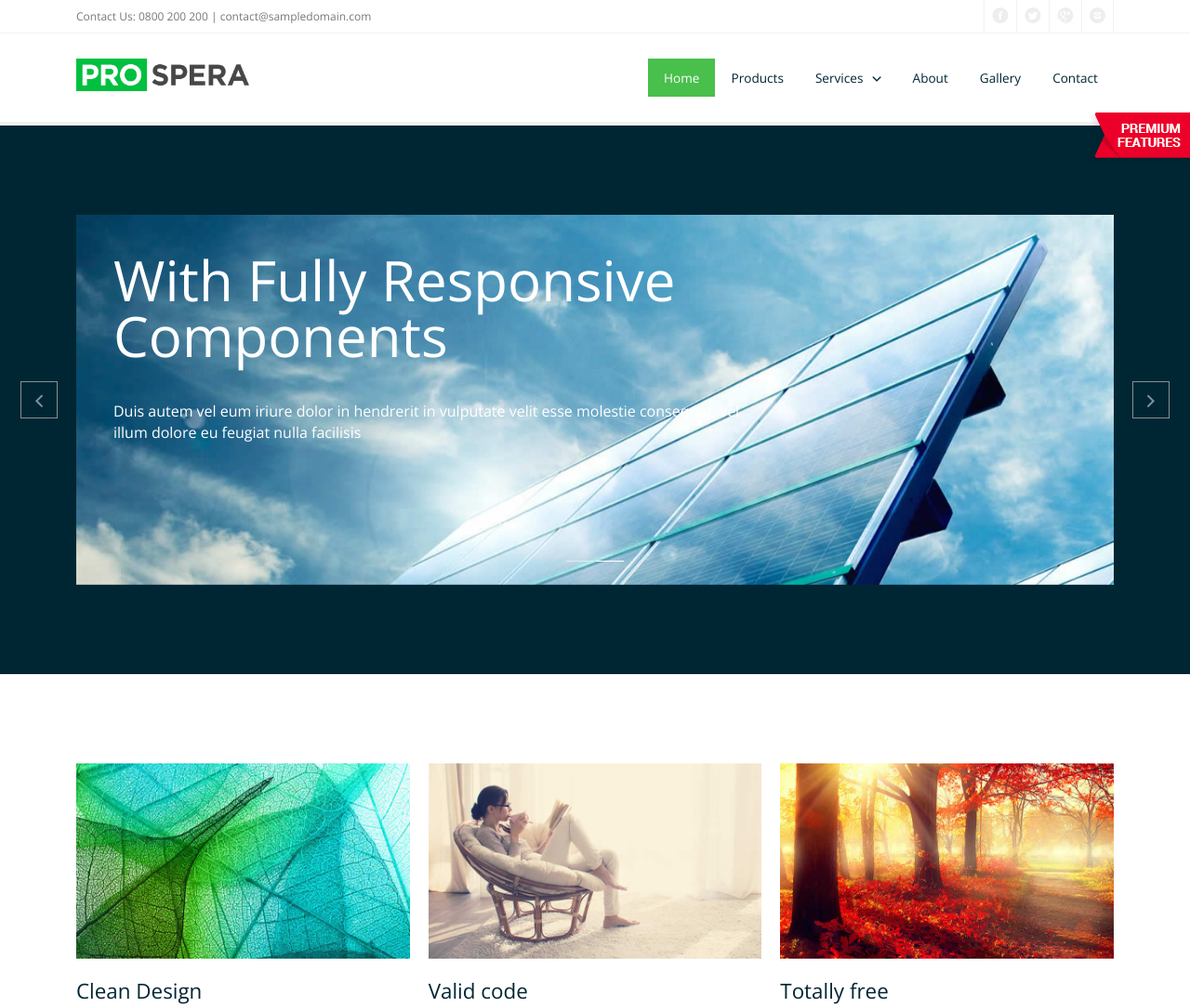
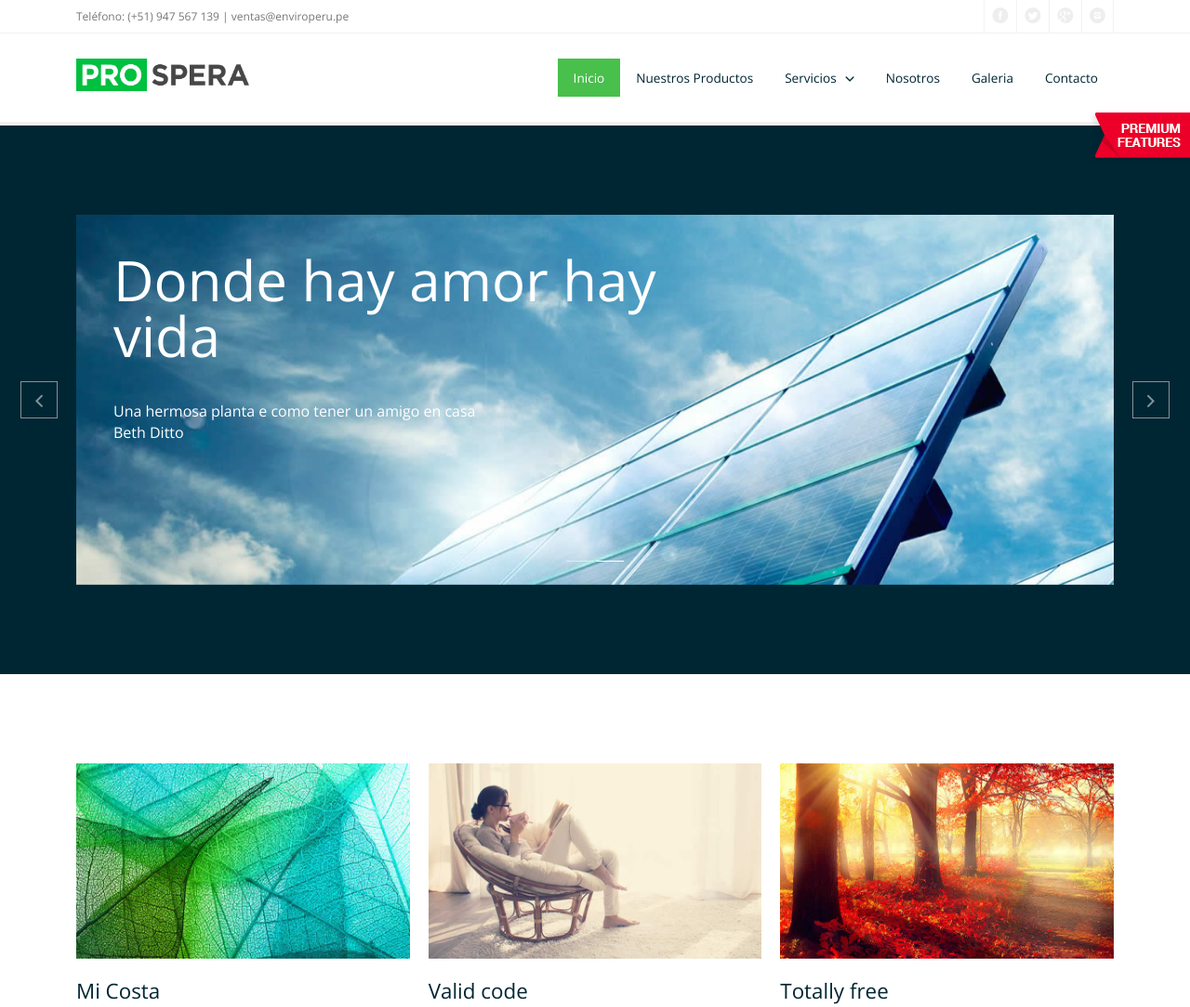
Before and after one commit to halley7048/PLANTA, a plain HTML site: page index.html in a window 1280 px wide. Shown: the top 1083 px of the page at 93% size. Drawn offline with nearby package versions, Linux system fonts and the light colour scheme.

Commit message:
Tercero
Tercera actualización

```diff
--- a/index.html
+++ b/index.html
@@ -3,7 +3,7 @@
   <head>
     <meta charset="UTF-8">
     <meta name="viewport" content="width=device-width, initial-scale=1.0" />
-    <title>Prospera Free - New Amazing HTML5 Template</title>
+    <title>ENVIRO PERÚ</title>
     <link rel="stylesheet" href="css/components.css">
     <link rel="stylesheet" href="css/icons.css">
     <link rel="stylesheet" href="css/responsee.css">
@@ -27,7 +27,7 @@
         <div class="line">
           <div class="s-12 m-6 l-6">
             <div class="top-bar-contact">
-              <p class="text-size-12">Contact Us: 0800 200 200 | <a class="text-orange-hover" href="mailto:contact@sampledomain.com">contact@sampledomain.com</a></p>
+              <p class="text-size-12">Teléfono: (+51) 947 567 139 | <a class="text-orange-hover" href="mailto:ventas@enviroperu.pe">ventas@enviroperu.pe</a></p>
             </div>
           </div>
           <div class="s-12 m-6 l-6">
@@ -52,22 +52,22 @@
           <div class="top-nav s-12 l-10">
             <p class="nav-text"></p>
             <ul class="right chevron">
-              <li><a href="index.html">Home</a></li>
-              <li><a href="products.html">Products</a></li>
-              <li><a>Services</a>
+              <li><a href="index.html">Inicio</a></li>
+              <li><a href="products.html">Nuestros Productos</a></li>
+              <li><a>Servicios</a>
                 <ul>
-                  <li><a>Service 1</a>
+                  <li><a>Servicio Selva</a>
                     <ul>
-                      <li><a>Service 1 A</a></li>
-                      <li><a>Service 1 B</a></li>
+                      <li><a>Servicio Selva A</a></li>
+                      <li><a>Servicio Selva B</a></li>
                     </ul>
                   </li>
-                  <li><a>Service 2</a></li>
+                  <li><a>Servicio Costa</a></li>
                 </ul>
               </li>
-              <li><a href="about.html">About</a></li>
-              <li><a href="gallery.html">Gallery</a></li>
-              <li><a href="contact.html">Contact</a></li>
+              <li><a href="about.html">Nosotros</a></li>
+              <li><a href="gallery.html">Galeria</a></li>
+              <li><a href="contact.html">Contacto</a></li>
             </ul>
           </div>
         </div>
@@ -86,8 +86,8 @@
                 <div class="carousel-content">
                   <div class="padding-2x">
                     <div class="s-12 m-12 l-8">
-                      <p class="text-white text-s-size-20 text-m-size-40 text-l-size-60 margin-bottom-40 text-thin text-line-height-1">Prospera is the New Amazing HTML5 Template</p>
-                      <p class="text-white text-size-16 margin-bottom-40">Duis autem vel eum iriure dolor in hendrerit in vulputate velit<br> esse molestie consequat, vel illum dolore eu feugiat nulla facilisis</p>
+                      <p class="text-white text-s-size-20 text-m-size-40 text-l-size-60 margin-bottom-40 text-thin text-line-height-1">Enviro Perú es el nuevo sitio web para dar un respiro a tu hogar</p>
+                      <p class="text-white text-size-16 margin-bottom-40">Cuando te acercas a la naturaleza te acercas <br> a ti mismo</p>
                     </div>
                   </div>
                 </div>
@@ -99,8 +99,8 @@
                 <div class="carousel-content">
                   <div class="padding-2x">
                     <div class="s-12 m-12 l-8">
-                      <p class="text-white text-s-size-20 text-m-size-40 text-l-size-60 margin-bottom-40 text-thin text-line-height-1">With Fully Responsive Components</p>
-                      <p class="text-white text-size-16 margin-bottom-30">Duis autem vel eum iriure dolor in hendrerit in vulputate velit esse molestie consequat, vel illum dolore eu feugiat nulla facilisis</p>
+                      <p class="text-white text-s-size-20 text-m-size-40 text-l-size-60 margin-bottom-40 text-thin text-line-height-1">Donde hay amor hay vida</p>
+                      <p class="text-white text-size-16 margin-bottom-30">Una hermosa planta e como tener un amigo  en casa<br> Beth Ditto</p>
                     </div>
                   </div>
                 </div>
@@ -116,7 +116,7 @@
           <div class="margin">
             <div class="s-12 m-12 l-4 margin-m-bottom">
               <img class="margin-bottom" src="img/img-01.jpg" alt="">
-              <h2 class="text-thin">Clean Design</h2>
+              <h2 class="text-thin">Mi Costa</h2>
               <p>Duis autem vel eum iriure dolor in hendrerit in vulputate velit esse molestie consequat.</p>
               <a class="text-more-info text-primary-hover" href="/">Read more</a>
             </div>
```
